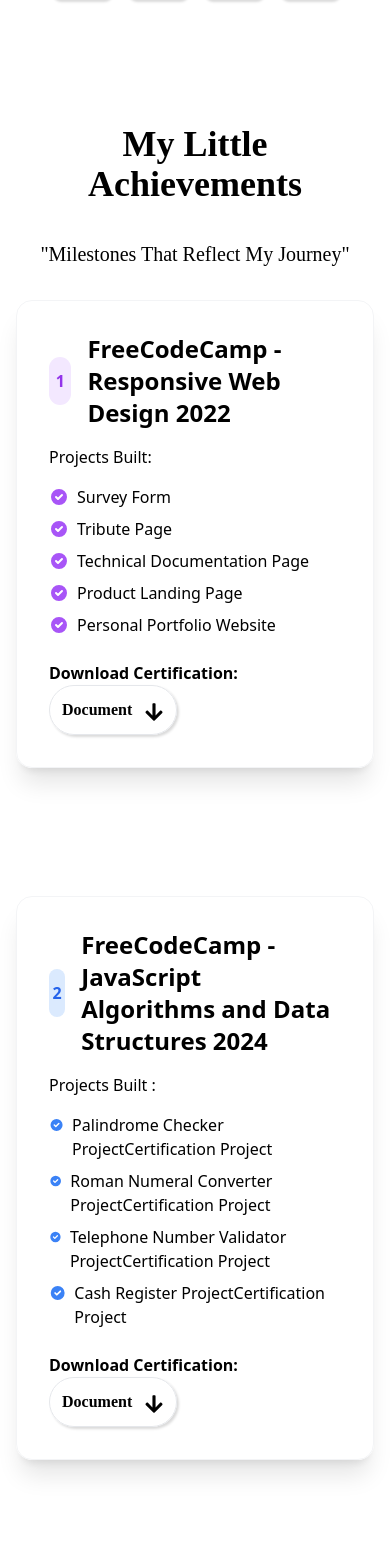
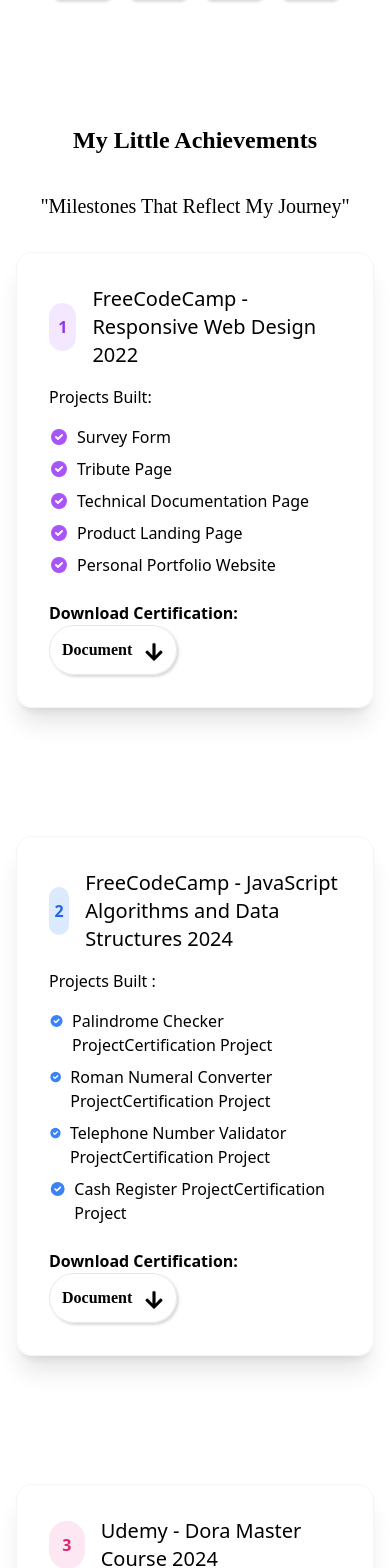
Before and after one commit to TimiMaliki/My-Portfolio-website, a React (Create React App) app: page / in a window 390 px wide. Shown: the part 2794-4362 px from the top of the page. Built offline with nearby package versions, Linux system fonts and the light colour scheme.

Commit message:
reduced the size of text in about and card section

```diff
--- a/src/sections/Certs.jsx
+++ b/src/sections/Certs.jsx
@@ -13,7 +13,7 @@
       {/* Achievement Section */}
       <div className="relative py-4 md:py-20 px-4 lg:px-8 overflow-hidden ovo-regular">
         <div className="max-w-7xl mx-auto text-center">
-          <h1 className="text-4xl lg:text-6xl font-extrabold mb-6 p-3 md:p-0">
+          <h1 className="text-2xl lg:text-6xl font-bold md:font-extrabold mb-6 p-3 md:p-0">
             My Little Achievements
           </h1>
           <p className="text-xl lg:text-2xl  max-w-4xl mx-auto">
@@ -36,7 +36,7 @@
                   <div className="bg-purple-100 text-purple-600 font-bold rounded-full w-12 h-12 flex items-center justify-center mr-4">
                     1
                   </div>
-                  <h3 className="text-2xl font-bold">
+                  <h3 className="text-xl md:text-2xl font-normal md:font-bold">
                     FreeCodeCamp - Responsive Web Design 2022
                   </h3>
                 </div>
@@ -138,7 +138,7 @@
                   <div className="bg-blue-100 text-blue-600 font-bold rounded-full w-12 h-12 flex items-center justify-center mr-4">
                     2
                   </div>
-                  <h3 className="text-2xl font-bold">
+                  <h3 className="text-xl md:text-2xl font-normal md:font-bold">
                     FreeCodeCamp - JavaScript Algorithms and Data Structures
                     2024
                   </h3>
@@ -231,7 +231,7 @@
                   <div className="bg-pink-100 text-pink-600 font-bold rounded-full w-12 h-12 flex items-center justify-center mr-4">
                     3
                   </div>
-                  <h3 className="text-2xl font-bold">
+                  <h3 className="text-xl md:text-2xl font-normal md:font-bold">
                     Udemy - Dora Master Course 2024
                   </h3>
                 </div>
@@ -296,7 +296,7 @@
                   <div className="bg-yellow-100 text-yellow-600 font-bold rounded-full w-12 h-12 flex items-center justify-center mr-4">
                     4
                   </div>
-                  <h3 className="text-2xl font-bold">Udemy - Web JavaScript Animations with GreenSock 2025</h3>
+                  <h3 className="text-xl md:text-2xl font-normal md:font-bold">Udemy - Web JavaScript Animations with GreenSock 2025</h3>
                 </div>
                 <p className=" mb-4">Projects built :</p>
                 <ul className="space-y-2 mb-6">
@@ -368,7 +368,7 @@
                   <div className="bg-green-100 text-green-600 font-bold rounded-full w-12 h-12 flex items-center justify-center mr-4">
                     5
                   </div>
-                  <h3 className="text-2xl font-bold">
+                  <h3 className="text-xl md:text-2xl font-normal md:font-bold">
                  ADPList - Community Achievement
                   </h3>
                 </div>
```
